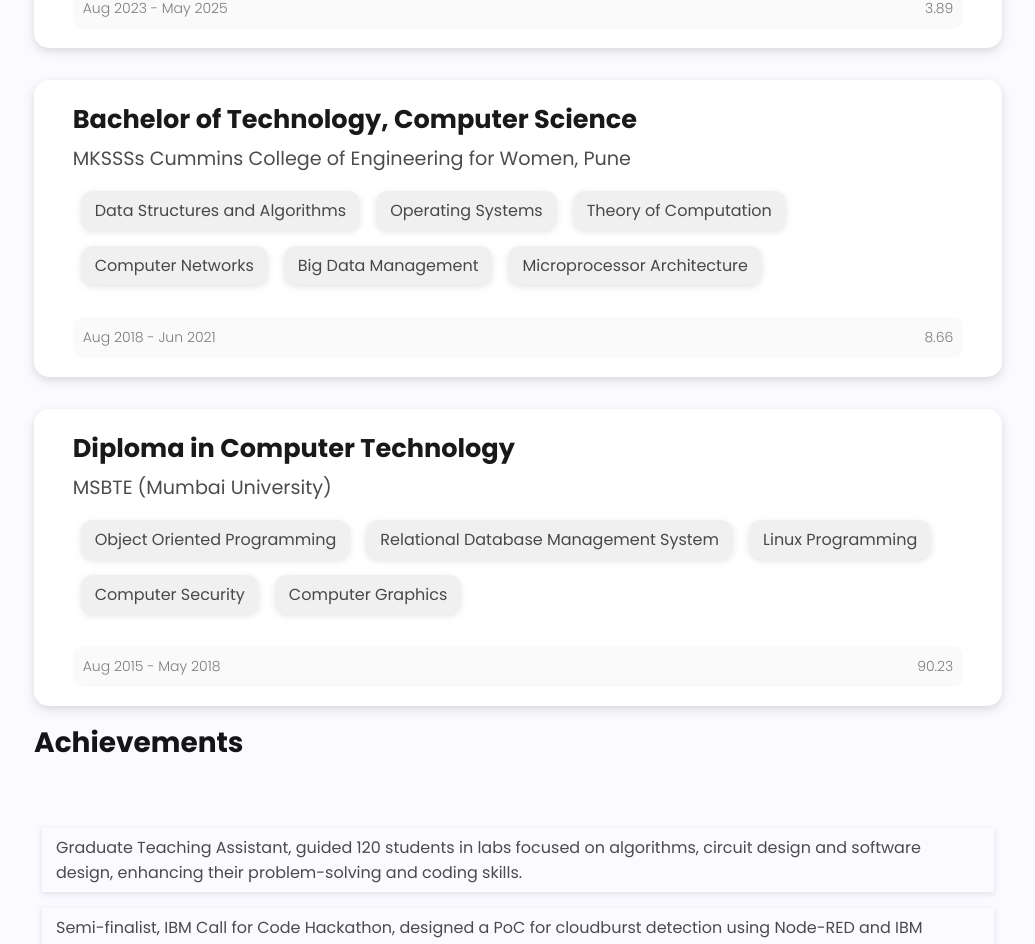
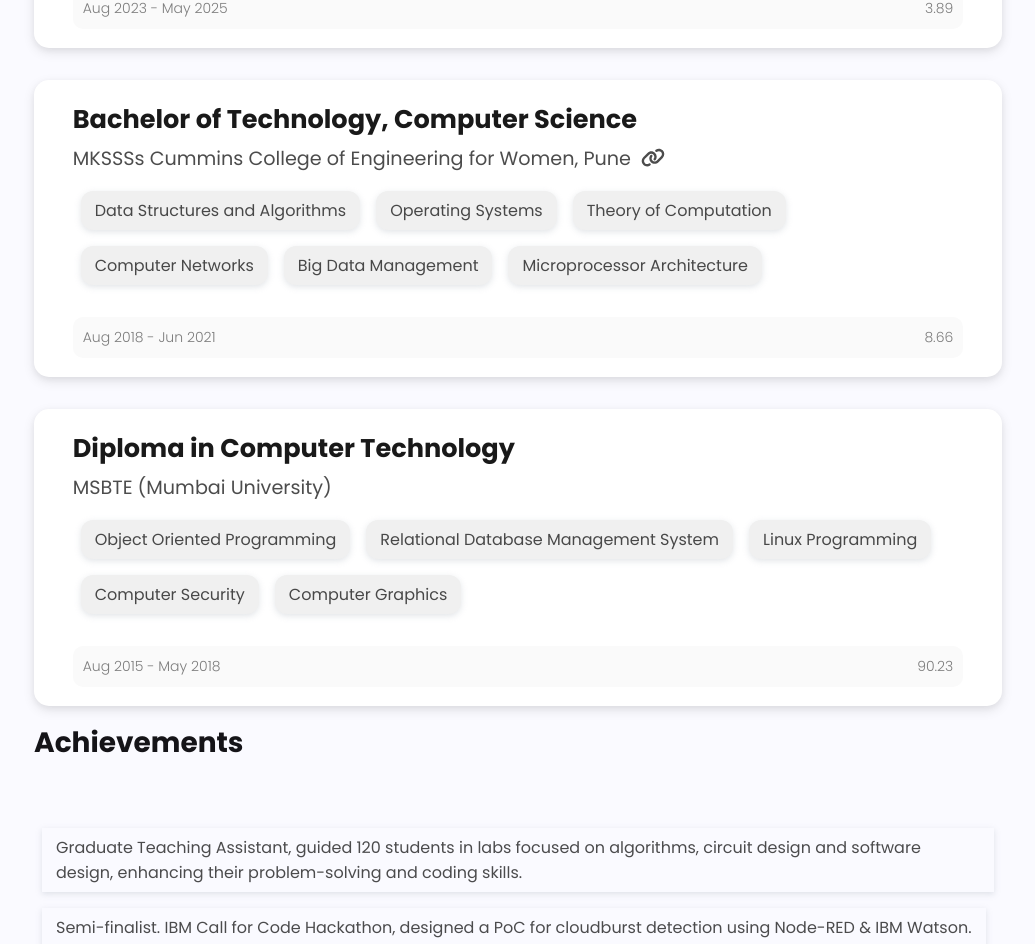
Before and after one commit to prajaktanisal99/prajaktanisal99.github.io, a React (Create React App) app: page / in a window 1280 px wide. Shown: the part 5511-6455 px from the top of the page, without its empty margins (122-1157 px from the left). Built offline with nearby package versions, Linux system fonts and the light colour scheme.

Commit message:
Add transcripts

```diff
--- a/package.json
+++ b/package.json
@@ -6,6 +6,8 @@
   "dependencies": {
     "@emotion/react": "^11.11.0",
     "@emotion/styled": "^11.11.0",
+    "@fortawesome/free-solid-svg-icons": "^6.7.2",
+    "@fortawesome/react-fontawesome": "^0.2.2",
     "@mui/material": "^5.13.3",
     "@testing-library/jest-dom": "^5.14.1",
     "@testing-library/react": "^11.2.7",
--- a/src/components/Education/EducationCard/EducationCard.js
+++ b/src/components/Education/EducationCard/EducationCard.js
@@ -9,6 +9,8 @@ import {
   DegreeTitle,
   DetailsContainer,
 } from "./EducationCardElements";
+import { FontAwesomeIcon } from "@fortawesome/react-fontawesome";
+import { faLink } from "@fortawesome/free-solid-svg-icons";
 
 function EducationCard() {
   return (
@@ -18,7 +20,16 @@ function EducationCard() {
           <Card>
             <div>
               <DegreeTitle>{list.title}</DegreeTitle>
-              <CollegeName>{list.college}</CollegeName>
+              <CollegeName>
+                <span>{list.college}</span>
+                <span>
+                  {list.transcript && (
+                    <a href={list.transcript} target="_blank">
+                      <FontAwesomeIcon icon={faLink} />
+                    </a>
+                  )}
+                </span>
+              </CollegeName>
               <CourseContainer>
                 {list.courses.map((course, index) => (
                   <CourseCard key={index}>{course}</CourseCard>
--- a/src/components/Education/EducationCard/EducationCardElements.js
+++ b/src/components/Education/EducationCard/EducationCardElements.js
@@ -80,8 +80,10 @@ export const DegreeTitle = styled.h4`
   margin-bottom: 5px;
 `;
 
-// College name styling
-export const CollegeName = styled.p`
+export const CollegeName = styled.div`
+  display: flex;
+  align-items: center;
+  gap: 10px;
   font-size: 1.2rem;
   color: rgba(0, 0, 0, 0.7);
   margin-top: 5px;
--- a/src/data/Achievements.js
+++ b/src/data/Achievements.js
@@ -1,5 +1,4 @@
 export const AchievementsList = [
   "Graduate Teaching Assistant, guided 120 students in labs focused on algorithms, circuit design and software design, enhancing their problem-solving and coding skills.",
-  "Semi-finalist, IBM Call for Code Hackathon, designed a PoC for cloudburst detection using Node-RED and IBM Watson.",
-  "Technical Speaker, delivered technical presentations to over 400 engineering students, sharing expertise on emerging technologies.",
-];
+  "Semi-finalist. IBM Call for Code Hackathon, designed a PoC for cloudburst detection using Node-RED & IBM Watson.",
+  "Guest Speaker, delivered a tech talk on introduction to web development, covering page load, DOM, and critical rendering paths, engaging 200+ students with practical insights into HTML, CSS, and JavaScript."]
--- a/src/data/EducationData.js
+++ b/src/data/EducationData.js
@@ -3,8 +3,6 @@ export const EducationList = [
     title: "Master of Science, Computer Science",
     college: "The University of Texas, Arlington",
     score: "3.89",
-    description:
-      "A cross-platform mobile game (in closed testing) where players try to find the missing pieces of a story.",
     courses: [
       "Design and Analysis of Algorithms",
       "Distributed Systems",
@@ -15,15 +13,13 @@ export const EducationList = [
       "Secure Programming",
     ],
     date: "Aug 2023 - May 2025",
-    transcript: "https://youknowtheending.net/",
+    transcript: "https://drive.google.com/file/d/12iXsB0gMB5s4NqMNUeia8mB82WvmcZLt/view?usp=sharing",
   },
   {
     title: "Bachelor of Technology, Computer Science",
     college: "MKSSSs Cummins College of Engineering for Women, Pune",
     score: "8.66",
-    description:
-      "A cross-platform mobile game (in closed testing) where players try to find the missing pieces of a story.",
-    courses: [
+   courses: [
       "Data Structures and Algorithms",
       "Operating Systems",
       "Theory of Computation",
@@ -32,14 +28,12 @@ export const EducationList = [
       "Microprocessor Architecture",
     ],
     date: "Aug 2018 - Jun 2021",
-    transcript: "https://youknowtheending.net/",
+    transcript: "https://drive.google.com/file/d/1rgUyZRd_hRCcAQ8Zi1BCk12O1oEhJrTh/view?usp=sharing",
   },
   {
     title: "Diploma in Computer Technology",
     college: "MSBTE (Mumbai University)",
     score: "90.23",
-    description:
-      "A cross-platform mobile game (in closed testing) where players try to find the missing pieces of a story.",
     courses: [
       "Object Oriented Programming",
       "Relational Database Management System",
@@ -48,6 +42,6 @@ export const EducationList = [
       "Computer Graphics",
     ],
     date: "Aug 2015 - May 2018",
-    transcript: "https://youknowtheending.net/",
+    transcript: "",
   },
 ];
```
